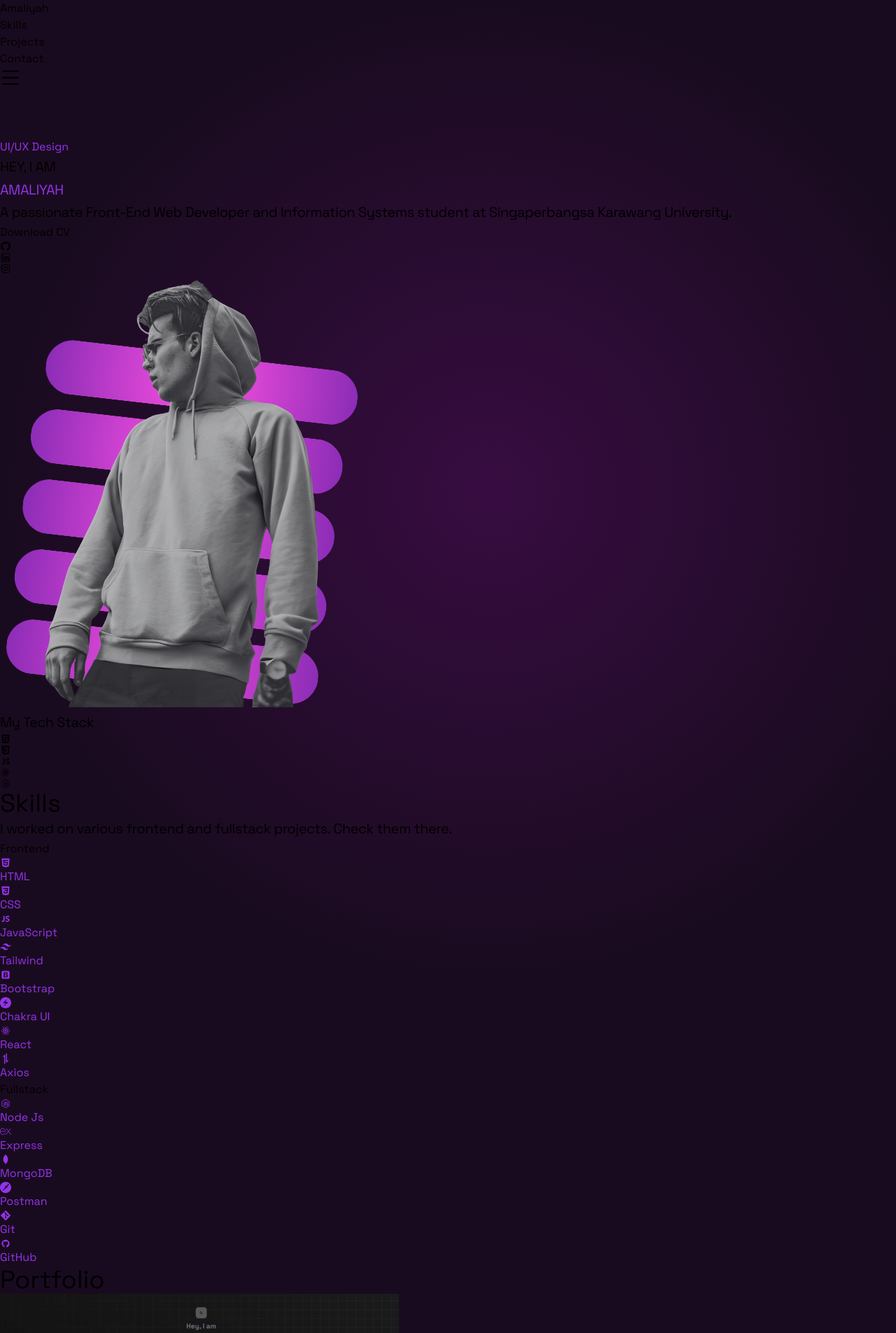
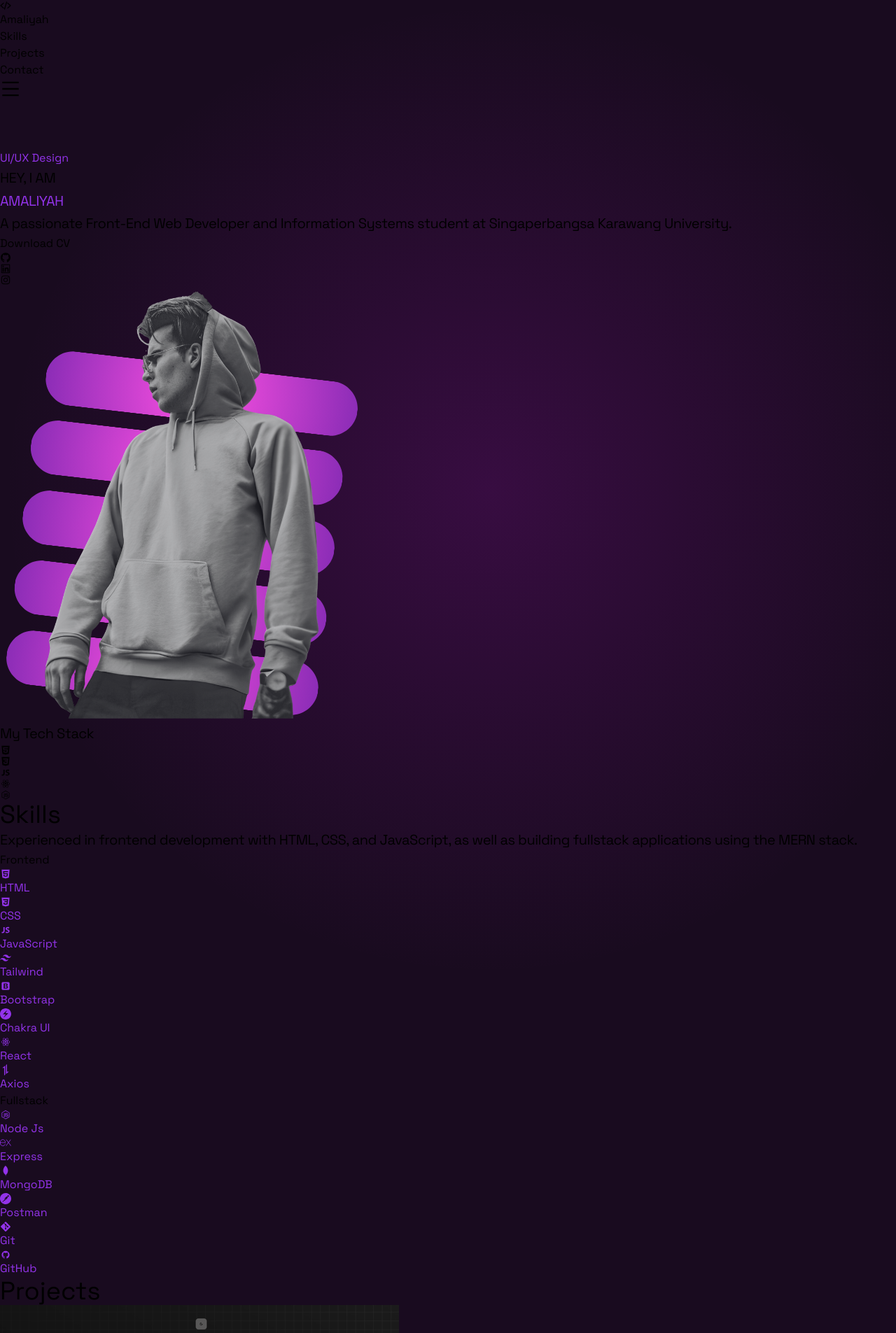
Before and after one commit to amlly38/portofolio-amaliyah, a React (Vite) app: page / in a window 1280 px wide. Shown: the top 1905 px of the page at 70% size. Built offline with nearby package versions, Linux system fonts and the light colour scheme.

Commit message:
fix: navbar stay, skills, and projects

```diff
--- a/src/components/Navbar.jsx
+++ b/src/components/Navbar.jsx
@@ -1,50 +1,63 @@
-import React, { useState } from 'react'
-import { AiOutlineMenu, AiOutlineClose } from 'react-icons/ai'
-import { Link } from 'react-scroll'
-import { motion } from 'framer-motion'
+import React, { useState } from 'react';
+import { AiOutlineMenu, AiOutlineClose } from 'react-icons/ai';
+import { IoCodeSlash } from "react-icons/io5";
+import { Link } from 'react-scroll';
+import { motion } from 'framer-motion';
 
 const Navbar = () => {
-    const [nav, setNav] = useState(false)
+    const [nav, setNav] = useState(false);
 
     const toggleNav = () => {
-        setNav(!nav)
-    }
+        setNav(!nav);
+    };
 
     const closeNav = () => {
-        setNav(false)
-    }
+        setNav(false);
+    };
 
     const menuVariants = {
         open: {
             x: 0,
             transition: {
                 stiffness: 20,
-            damping: 15
-            }
+                damping: 15,
+            },
         },
         closed: {
             x: '-100%',
             transition: {
                 stiffness: 20,
-            damping: 15
-            }
-        }
-    }
+                damping: 15,
+            },
+        },
+    };
 
     return (
-    <div className='fixed top-0 left-0 w-full bg-opacity-70 backdrop-blur-md z-50'>
-        <div className='max-w-[1300px] mx-auto  flex justify-between text-gray-200
-        text-xl items-center px-12 h-20'>
+        <div className="fixed top-0 left-0 w-full bg-opacity-70 backdrop-blur-md z-50 h-20">
+            <div className="max-w-[1300px] mx-auto flex justify-between text-gray-200 text-xl items-center px-12 h-20">
+                <a href="#"><IoCodeSlash className='inline mr-2 w-6 h-6' />
+                Amaliyah
+                </a>
 
-            <a href="#">Amaliyah</a>
-
-            <ul className='hidden md:flex gap-12 z-10 cursor-pointer'>
-                <li><Link to="skills" smooth={true} offset={50} duration={500}>Skills</Link></li>
-                <li><Link to="portfolio" smooth={true} offset={50} duration={500}>Projects</Link></li>
-                <li><Link to="contact" smooth={true} offset={50} duration={500}>Contact</Link></li>
+                <ul className="hidden md:flex gap-12 z-10 cursor-pointer">
+                    <li>
+                        <Link to="skills" smooth={true} offset={-80} duration={500}>
+                            Skills
+                        </Link>
+                    </li>
+                    <li>
+                        <Link to="portfolio" smooth={true} offset={-80} duration={500}>
+                            Projects
+                        </Link>
+                    </li>
+                    <li>
+                        <Link to="contact" smooth={true} offset={-80} duration={500}>
+                            Contact
+                        </Link>
+                    </li>
                 </ul>
 
-            <div onClick={toggleNav} className='md:hidden z-50 text-gray-200'>
+                <div onClick={toggleNav} className="md:hidden z-50 text-gray-200">
                     {nav ? <AiOutlineClose size={30} /> : <AiOutlineMenu size={30} />}
                 </div>
 
@@ -52,22 +65,29 @@ const Navbar = () => {
                     initial={false}
                     animate={nav ? 'open' : 'closed'}
                     variants={menuVariants}
-            className='fixed left-0 top-0 w-full min-h-screen bg-gray-900 z-40'
+                    className="fixed left-0 top-0 w-full min-h-screen bg-gray-900 z-40"
                 >
-                <ul className='font-semibold text-4xl space-y-8 mt-24 text-center'>
-                    <li><Link to="skills" onClick={closeNav} smooth={true} offset={-80} duration={500}>About</Link></li>
-                    <li><Link to="portfolio" onClick={closeNav} smooth={true} offset={-80} duration={500}>Portfolio</Link></li>
-                    <li><Link to="contact" onClick={closeNav} smooth={true} offset={-80} duration={500}>Contact</Link></li>
+                    <ul className="font-semibold text-4xl space-y-8 mt-24 text-center">
+                        <li>
+                            <Link to="skills" onClick={closeNav} smooth={true} offset={-80} duration={500}>
+                                Skills
+                            </Link>
+                        </li>
+                        <li>
+                            <Link to="portfolio" onClick={closeNav} smooth={true} offset={-80} duration={500}>
+                                Projects
+                            </Link>
+                        </li>
+                        <li>
+                            <Link to="contact" onClick={closeNav} smooth={true} offset={-80} duration={500}>
+                                Contact
+                            </Link>
+                        </li>
                     </ul>
-
-
                 </motion.div>
-
-
-
             </div>
         </div>
-  )
-}
+    );
+};
 
-export default Navbar
+export default Navbar;
--- a/src/components/Portfolio.jsx
+++ b/src/components/Portfolio.jsx
@@ -58,7 +58,7 @@ const projects = [
 const Portfolio = () => {
   return (
     <div className='max-w-[1000px] mx-auto p-6 md:my-20' id="portfolio">
-        <h2 className='text-3xl font-bold text-gray-200 mb-8'>Portfolio</h2>
+        <h2 className='text-3xl font-bold text-gray-200 mb-8'>Projects</h2>
         {projects.map((project, index) => (
             <Reveal>
             <div key={index}
--- a/src/components/Skills.jsx
+++ b/src/components/Skills.jsx
@@ -47,7 +47,7 @@ const Skills = () => {
         <Reveal>
         <h2 className="text-3xl font-bold mb-4 text-center">Skills</h2>
         <p className="text-center mb-8">
-            I worked on various frontend and fullstack projects. Check them <a href="#portfolio" className="underline">there</a>.
+            Experienced in frontend development with HTML, CSS, and JavaScript, as well as building fullstack applications using the MERN stack.
         </p>
 
         <div className="flex flex-col md:flex-row justify-center space-y-8 md:space-y-0 md:space-x-8
```
Lines whose indentation alone changed are shown as unchanged.
